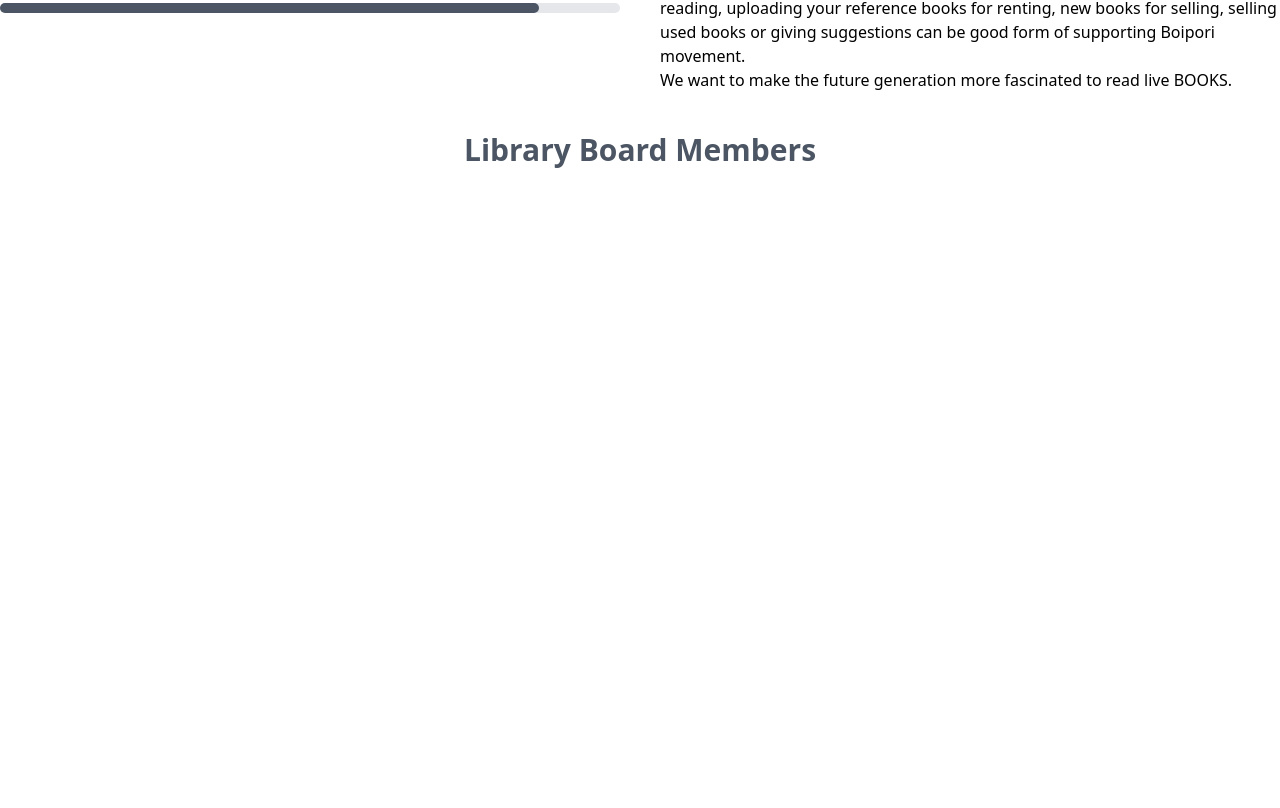
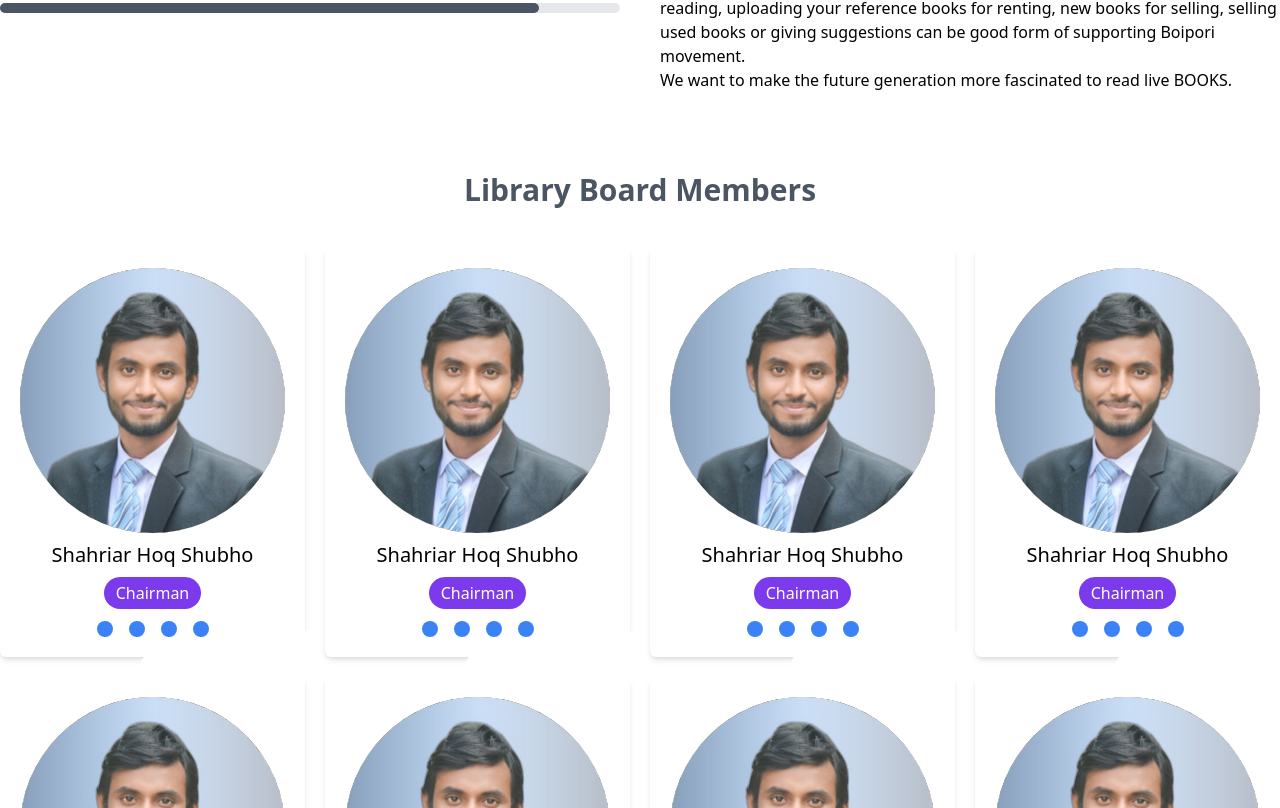
Before and after one commit to chandan-mandi/boi-toroni, a Next.js app: page /aboutUs in a window 1280 px wide. Shown: the part 692-1500 px from the top of the page. Before the commit the page ends 880 px from the top, so only its background shows below. Built offline with nearby package versions, Linux system fonts and the light colour scheme.

Commit message:
about us page completed

```diff
--- a/components/aboutUs/aboutOurTeam/aboutOurTeam.js
+++ b/components/aboutUs/aboutOurTeam/aboutOurTeam.js
@@ -1,13 +1,53 @@
-import React from 'react'
-import AboutUsTitle from '../aboutUsTitle/aboutUsTitle'
+import { faFacebookF, faLinkedinIn, faTwitter, faYahoo } from '@fortawesome/free-brands-svg-icons';
+import { FontAwesomeIcon } from '@fortawesome/react-fontawesome';
+import Image from 'next/image';
+import React from 'react';
+import src from '../../../public/legend2.jpeg';
+import AboutUsTitle from '../aboutUsTitle/aboutUsTitle';
 
 const AboutOurTeam
  = () => {
+   const members = [
+
+     {id:1, name: 'Shahriar Hoq Shubho', position: 'Chairman', src:src },
+     {id:2, name: 'Shahriar Hoq Shubho', position: 'Chairman', src:src },
+     {id:3, name: 'Shahriar Hoq Shubho', position: 'Chairman', src:src },
+     {id:3, name: 'Shahriar Hoq Shubho', position: 'Chairman', src:src },
+     {id:4, name: 'Shahriar Hoq Shubho', position: 'Chairman', src:src },
+     {id:5, name: 'Shahriar Hoq Shubho', position: 'Chairman', src:src },
+     {id:6, name: 'Shahriar Hoq Shubho', position: 'Chairman', src:src },
+     {id:7, name: 'Shahriar Hoq Shubho', position: 'Chairman', src:src },
+   ]
+
+   const socials = [
+     faFacebookF, faLinkedinIn, faTwitter, faYahoo
+   ]
   return (
-    <div>
+    <div className='my-20'>
         <AboutUsTitle>
         Library Board Members
         </AboutUsTitle>
+        <div className='grid grid-cols-2 md:grid-cols-3 lg:grid-cols-4 container mx-auto gap-5 mt-10'>
+        {
+          members.map(member => (
+           <div className='flex items-center justify-center flex-col shadow-md p-5 rounded-md' key={member.id}>
+              <Image className='rounded-full' src={member.src}  alt='Chairman'/>
+        <h3 className='text-xl my-2'>{member.name}</h3>
+              <h4 className='bg-violet-600 text-white py-1 px-3 rounded-full w-max'>{member.position}</h4>
+
+              <div className='flex justify-between gap-4 mt-3'>
+              {
+                socials.map((social, index) => (
+                  <FontAwesomeIcon className='cursor-pointer bg-blue-500 text-white p-2 rounded-full hover:bg-blue-600' key={index} icon={social}/>
+                ))
+              }
+              </div>
+             </div>
+          ))
+        }
+        </div>
+
+
 
     </div>
   )
--- a/package.json
+++ b/package.json
@@ -9,6 +9,10 @@
     "lint": "next lint"
   },
   "dependencies": {
+    "@fortawesome/fontawesome-svg-core": "^1.3.0",
+    "@fortawesome/free-brands-svg-icons": "^6.0.0",
+    "@fortawesome/free-solid-svg-icons": "^6.0.0",
+    "@fortawesome/react-fontawesome": "^0.1.17",
     "next": "12.1.0",
     "react": "17.0.2",
     "react-dom": "17.0.2",
--- a/pages/_app.js
+++ b/pages/_app.js
@@ -1,4 +1,7 @@
-import '../styles/globals.css'
+import { config } from '@fortawesome/fontawesome-svg-core';
+import '@fortawesome/fontawesome-svg-core/styles.css';
+import '../styles/globals.css';
+config.autoAddCss = false
 
 function MyApp({ Component, pageProps }) {
   return <Component {...pageProps} />
```
Also changed, not shown: public/legend1.jpeg (renamed from public/legent1.jpeg), 1 other file (tests, documents, lock files or other folders).
